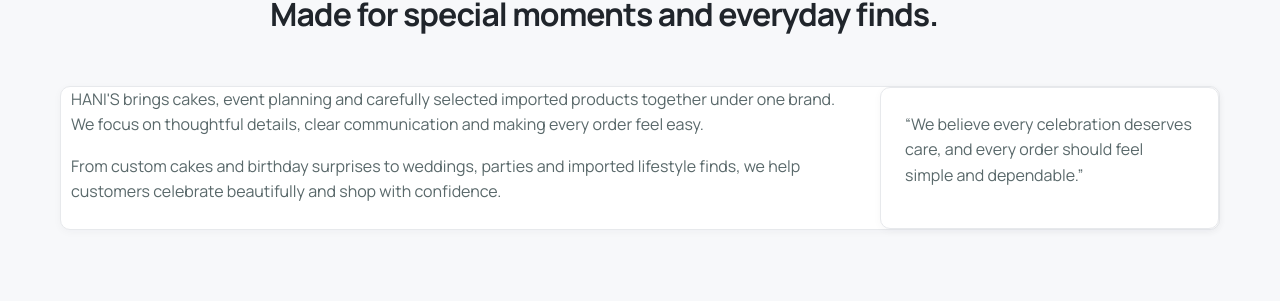
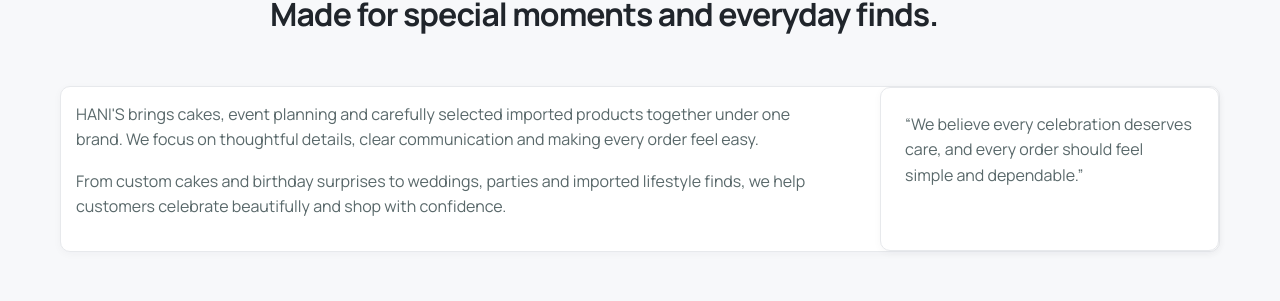
Before and after one commit to Mcdon1131/HANIS-WEBSITE, a React (Vite) app in the folder hanis-frontend/: page /about in a window 1280 px wide. Shown: the part 206-507 px from the top of the page. Built offline with nearby package versions, Linux system fonts and the light colour scheme; no server answers.

Commit message:
Change padding in About page content
Updated padding style for content section.

```diff
--- a/hanis-frontend/src/pages/About.jsx
+++ b/hanis-frontend/src/pages/About.jsx
@@ -13,7 +13,7 @@ export default function About() {
 
       <section className="section">
         <div className="container content-grid">
-          <div style={{padding: "0px 10px"}}>
+          <div style={{padding: "15px"}}>
             <p>
               HANI'S brings cakes, event planning and carefully selected imported products
               together under one brand. We focus on thoughtful details, clear communication and
```
